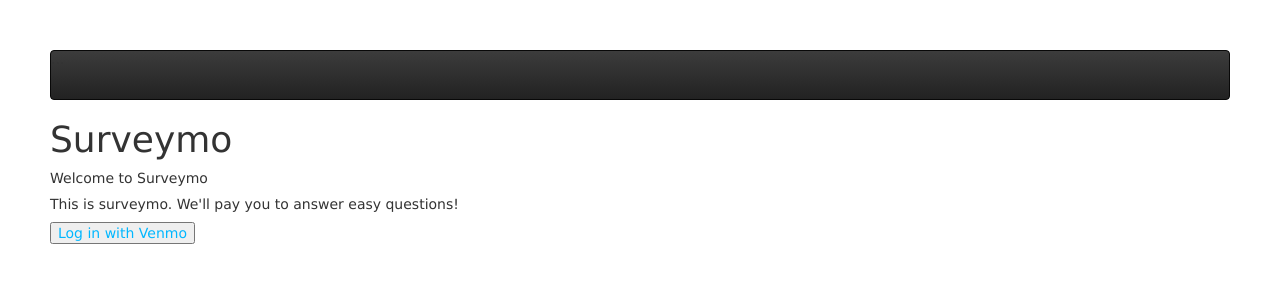
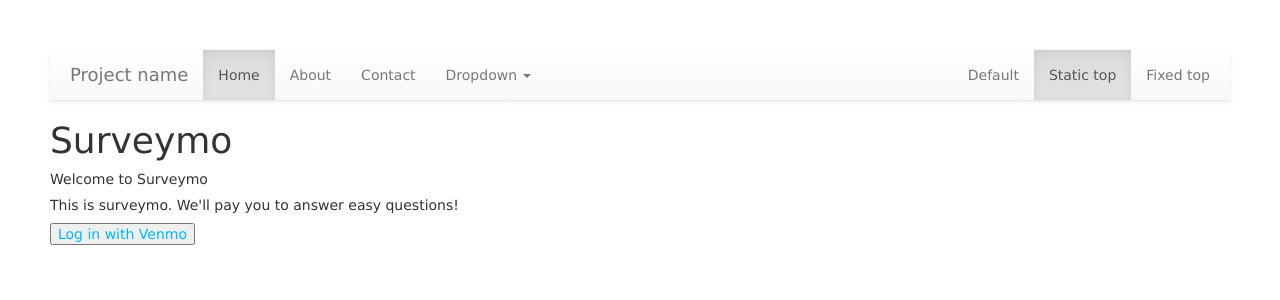
Before and after one commit to fayeli/WildHacks2k14, a Node server app: page / in a window 1280 px wide. Shown: the top 300 px of the page. Run offline with Node 20, Linux system fonts and the light colour scheme; some libraries are stand-ins or nearby versions.

Commit message:
changed navbar

```diff
--- a/views/layout.hbs
+++ b/views/layout.hbs
@@ -10,9 +10,43 @@
     <link rel='stylesheet' href='/stylesheets/style.css' />
 </head>
 <body>
-<nav class="navbar navbar-inverse" role="navigation">
-    ...
-</nav>
+    <nav class="navbar navbar-default navbar-static-top" role="navigation">
+      <div class="container">
+        <div class="navbar-header">
+          <button type="button" class="navbar-toggle collapsed" data-toggle="collapse" data-target="#navbar" aria-expanded="false" aria-controls="navbar">
+            <span class="sr-only">Toggle navigation</span>
+            <span class="icon-bar"></span>
+            <span class="icon-bar"></span>
+            <span class="icon-bar"></span>
+          </button>
+          <a class="navbar-brand" href="#">Project name</a>
+        </div>
+        <div id="navbar" class="navbar-collapse collapse">
+          <ul class="nav navbar-nav">
+            <li class="active"><a href="#">Home</a></li>
+            <li><a href="#about">About</a></li>
+            <li><a href="#contact">Contact</a></li>
+            <li class="dropdown">
+              <a href="#" class="dropdown-toggle" data-toggle="dropdown" role="button" aria-expanded="false">Dropdown <span class="caret"></span></a>
+              <ul class="dropdown-menu" role="menu">
+                <li><a href="#">Action</a></li>
+                <li><a href="#">Another action</a></li>
+                <li><a href="#">Something else here</a></li>
+                <li class="divider"></li>
+                <li class="dropdown-header">Nav header</li>
+                <li><a href="#">Separated link</a></li>
+                <li><a href="#">One more separated link</a></li>
+              </ul>
+            </li>
+          </ul>
+          <ul class="nav navbar-nav navbar-right">
+            <li><a href="../navbar/">Default</a></li>
+            <li class="active"><a href="./">Static top <span class="sr-only">(current)</span></a></li>
+            <li><a href="../navbar-fixed-top/">Fixed top</a></li>
+          </ul>
+        </div><!--/.nav-collapse -->
+      </div>
+    </nav>
 {{{body}}}
 </body>
 <script src="https://ajax.googleapis.com/ajax/libs/jquery/1.11.1/jquery.min.js"></script>
```
